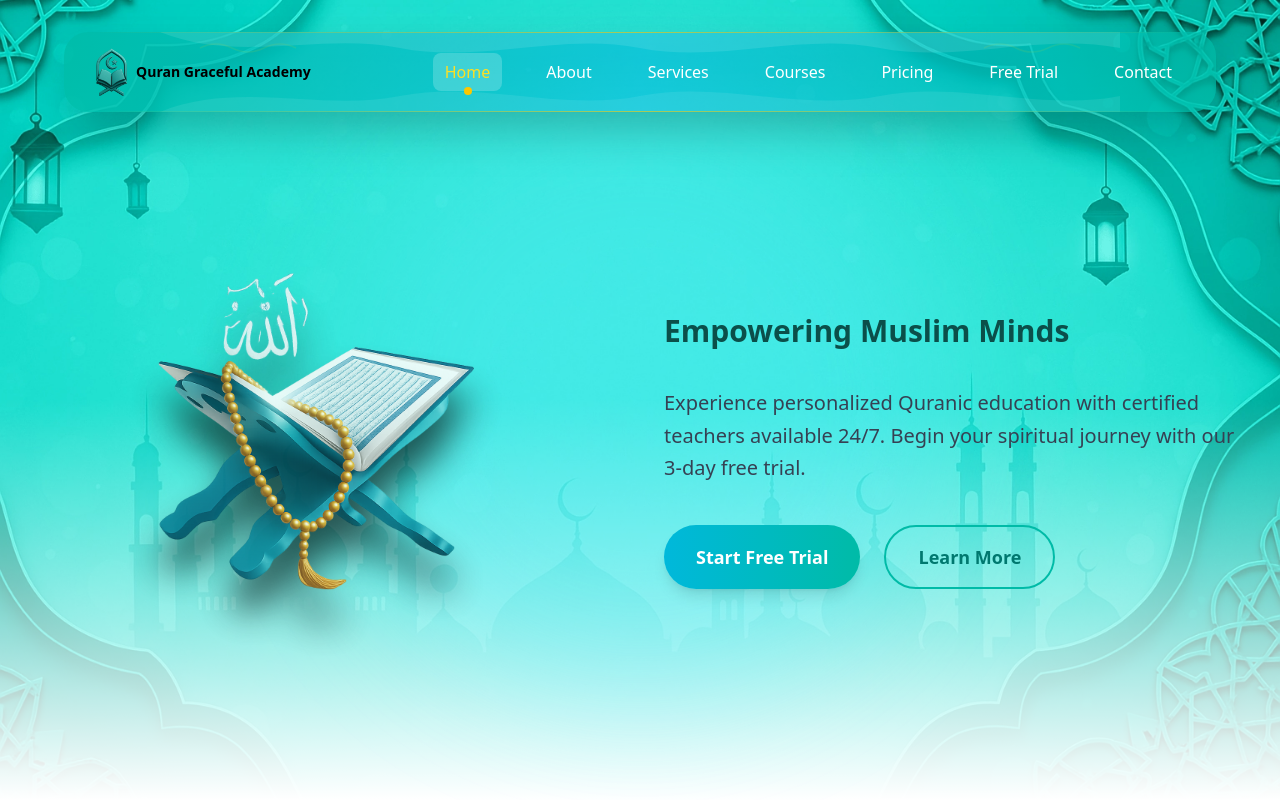
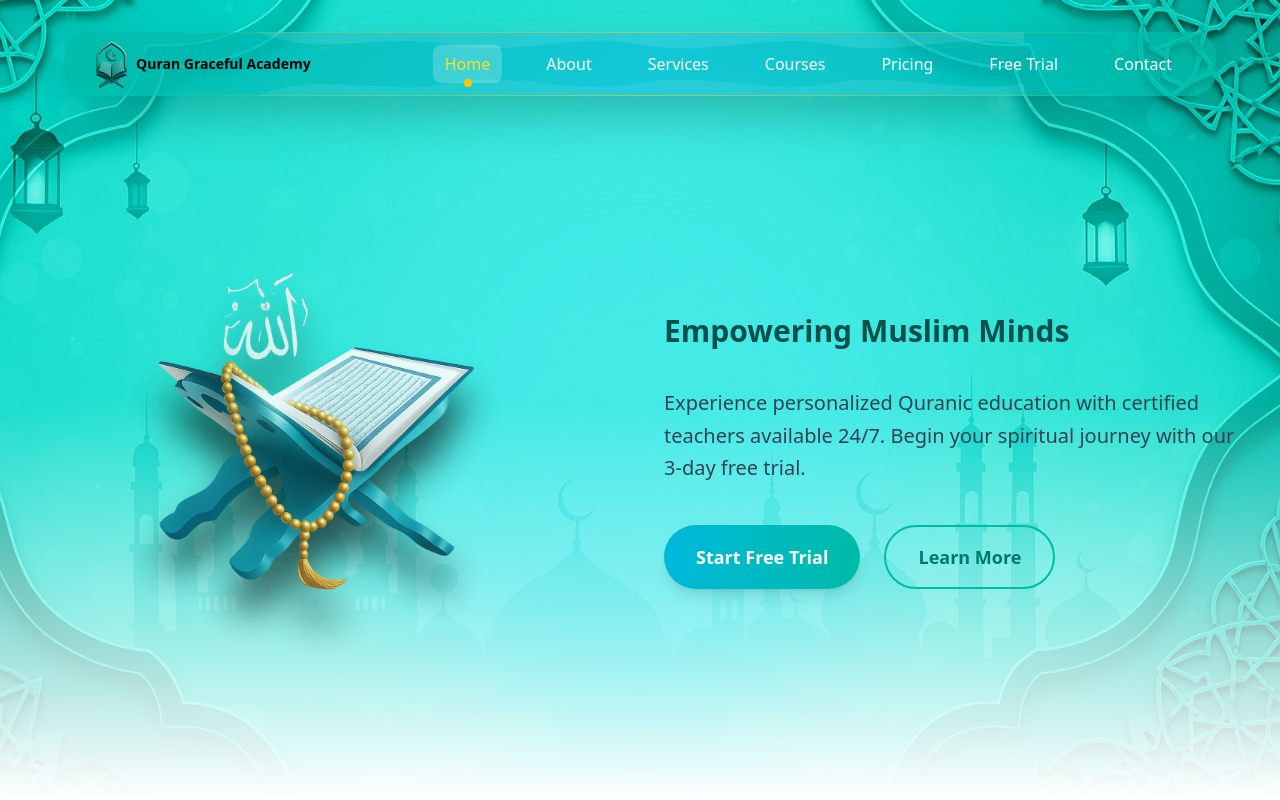
Before and after one commit to Faizanmoriani2/QuranGraceAcademy, a React (Vite) app: page / in a window 1280 px wide. Shown: the top 800 px of the page. Built offline with nearby package versions, Linux system fonts and the light colour scheme; the HTML template or start-up script is replaced by a standard one; a web font is replaced by a local one.

Commit message:
Navbar padding y reduced

```diff
--- a/src/components/Navbar.jsx
+++ b/src/components/Navbar.jsx
@@ -64,7 +64,7 @@
           </div>
 
           <nav className="relative z-10">
-            <div className="max-w-6xl mx-auto px-8 py-4 flex justify-between items-center">
+            <div className="max-w-6xl mx-auto px-8 py-2 flex justify-between items-center">
               {/* Logo */}
               {/* Logo */}
               <Link to="/" className="flex items-center space-x-2">
```
